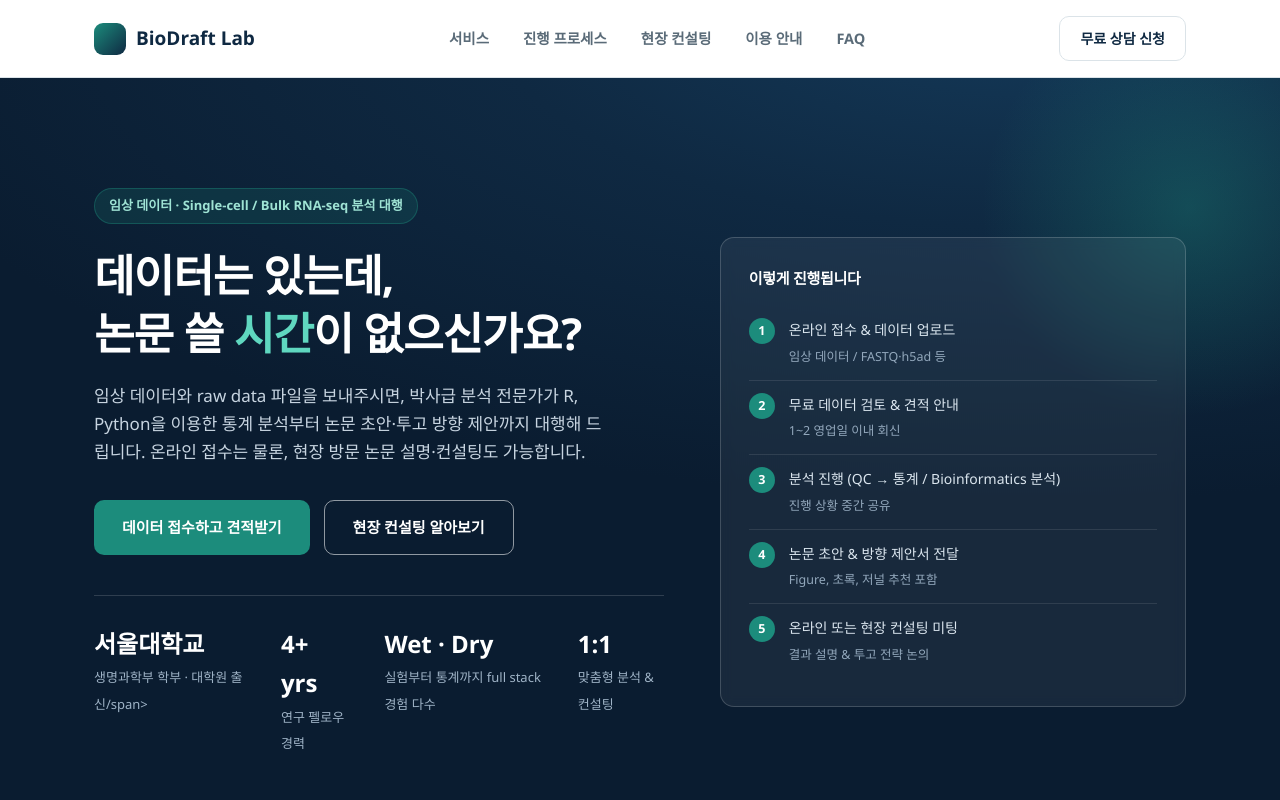
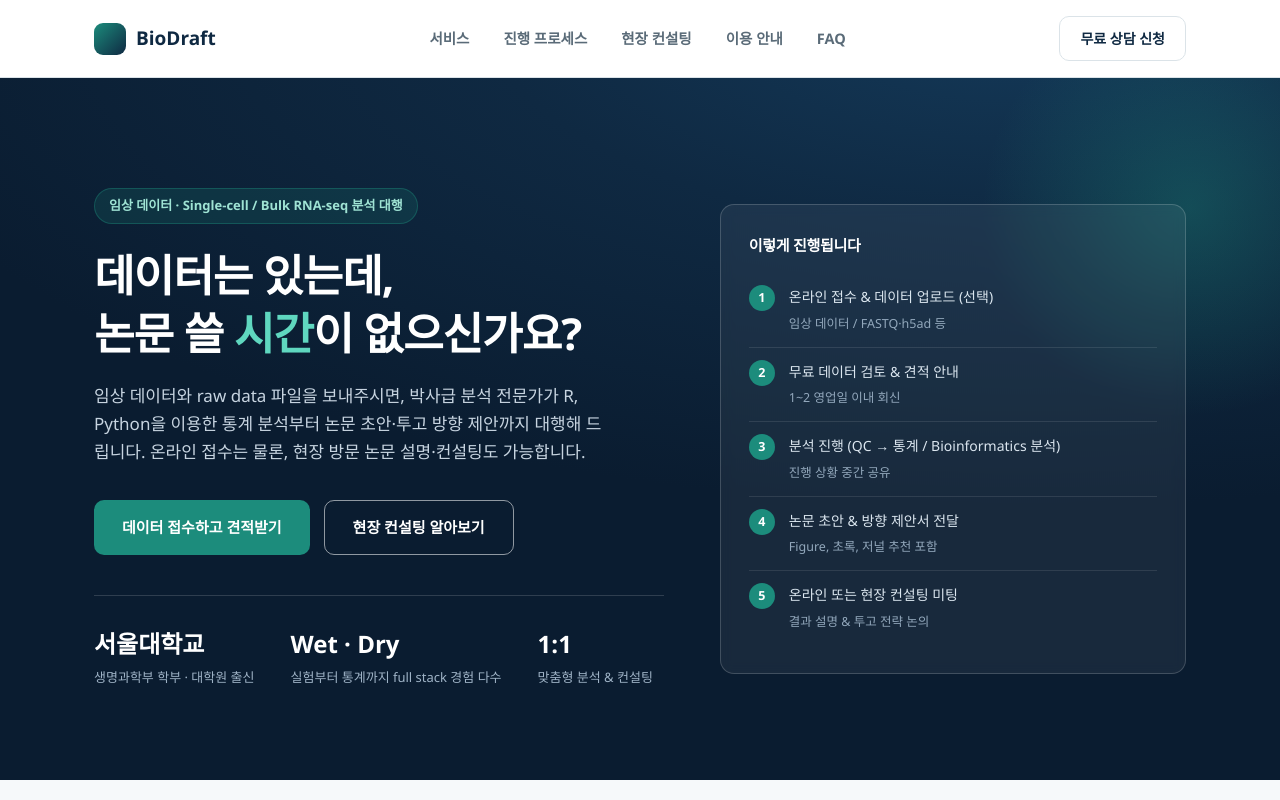
Before and after one commit to paperhwi/paperhwi.github.io, a plain HTML site: page index.html in a window 1280 px wide. Shown: the top 800 px of the page. Drawn offline with Linux system fonts and the light colour scheme.

Commit message:
Update branding from 'BioDraft Lab' to 'BioDraft'

```diff
--- a/index.html
+++ b/index.html
@@ -3,7 +3,7 @@
 <head>
 <meta charset="UTF-8">
 <meta name="viewport" content="width=device-width, initial-scale=1.0">
-<title>BioDraft Lab | 논문 분석·집필 대행 서비스</title>
+<title>BioDraft | 논문 분석·집필 대행 서비스</title>
 <style>
   :root{
     --navy:#0f2942;
@@ -288,7 +288,7 @@
 
 <header>
   <div class="nav-wrap">
-    <a href="#top" class="logo"><span class="logo-mark"></span>BioDraft Lab</a>
+    <a href="#top" class="logo"><span class="logo-mark"></span>BioDraft</a>
     <nav>
       <ul>
         <li><a href="#services">서비스</a></li>
@@ -316,8 +316,7 @@
         <a href="#onsite" class="btn btn-outline">현장 컨설팅 알아보기</a>
       </div>
       <div class="hero-stats">
-        <div><b>서울대학교</b><span>생명과학부 학부 · 대학원 출신/span></div>
-        <div><b>4+ yrs</b><span>연구 펠로우 경력</span></div>
+        <div><b>서울대학교</b><span>생명과학부 학부 · 대학원 출신</span></div>
         <div><b>Wet · Dry</b><span>실험부터 통계까지 full stack 경험 다수</span></div>
         <div><b>1:1</b><span>맞춤형 분석 &amp; 컨설팅</span></div>
       </div>
@@ -326,7 +325,7 @@
       <h4>이렇게 진행됩니다</h4>
       <div class="hero-step">
         <div class="n">1</div>
-        <div><p>온라인 접수 &amp; 데이터 업로드</p><small>임상 데이터 / FASTQ·h5ad 등</small></div>
+        <div><p>온라인 접수 &amp; 데이터 업로드 (선택) </p><small>임상 데이터 / FASTQ·h5ad 등</small></div>
       </div>
       <div class="hero-step">
         <div class="n">2</div>
@@ -544,7 +543,7 @@
     </div>
 
     <form action="https://formspree.io/f/xojoorpy" method="POST">
-      <input type="hidden" name="_subject" value="[BioDraft Lab] 새로운 상담 신청이 접수되었습니다">
+      <input type="hidden" name="_subject" value="[BioDraft] 새로운 상담 신청이 접수되었습니다">
       <input type="text" name="_gotcha" style="display:none" tabindex="-1" autocomplete="off">
       <div class="form-row">
         <div class="form-group">
@@ -653,7 +652,7 @@
   <div class="container">
     <div class="footer-grid">
       <div>
-        <div class="logo"><span class="logo-mark"></span>BioDraft Lab</div>
+        <div class="logo"><span class="logo-mark"></span>BioDraft</div>
         <p>임상 데이터와 오믹스 데이터를 논문으로. Wet-lab부터 Dry-lab까지, Full stack 바이오 분석 전문가가 함께합니다.</p>
       </div>
       <div>
@@ -682,7 +681,7 @@
       </div>
     </div>
     <div class="footer-bottom">
-      <span>© 2026 BioDraft Lab. All rights reserved.</span>
+      <span>© 2026 BioDraft. All rights reserved.</span>
       <span>본 사이트의 모든 데이터는 NDA 및 IRB 규정 하에 안전하게 관리됩니다.</span>
     </div>
   </div>
```
